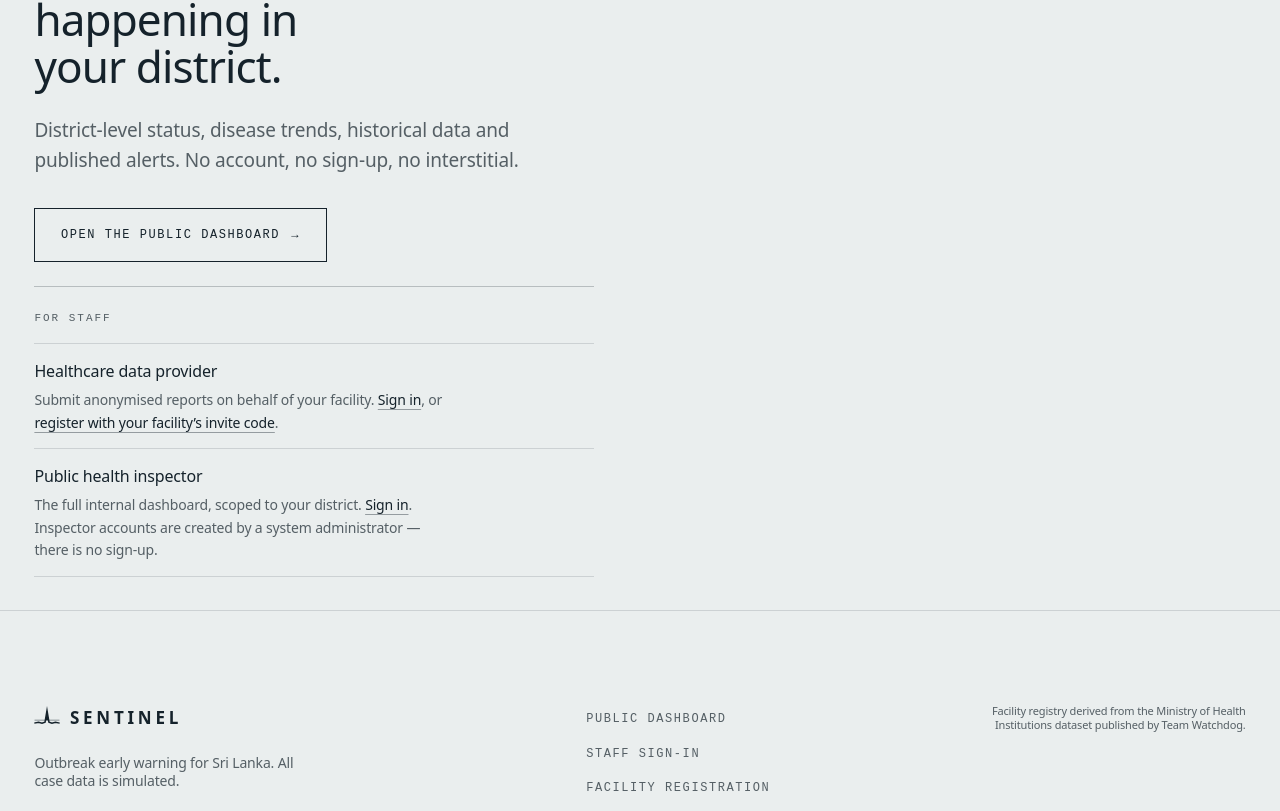
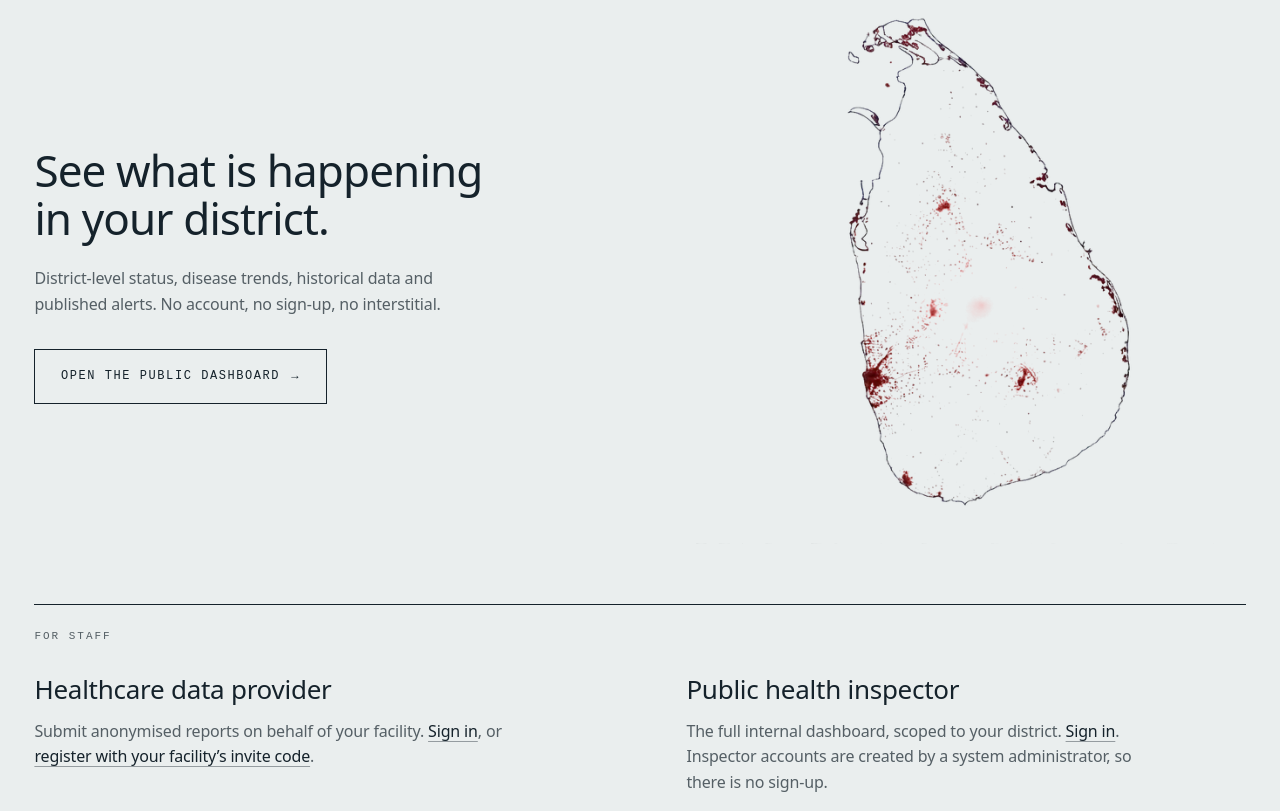
Before and after one commit to Rimaz17/sentinel, a React (Vite) app in the folder frontend/: page / in a window 1280 px wide. Shown: the part 2609-3420 px from the top of the page. Built offline with nearby package versions, Linux system fonts and the light colour scheme.

Commit message:
refactor(landing): give the staff routes a row of their own

```diff
--- a/frontend/src/features/landing/sections/Entries.tsx
+++ b/frontend/src/features/landing/sections/Entries.tsx
@@ -7,17 +7,41 @@ import './entries.css'
 /**
  * The three ways in.
  *
- * The public route gets the weight and the only ruled action here. The two
- * staff routes sit quietly beneath a rule. There is deliberately no inspector
- * registration link — those accounts are admin-provisioned, so offering one
- * would be a dead end dressed up as a door.
+ * The public route takes the top of the section beside the map. The two staff
+ * routes then get a full-width row of their own, side by side under a single
+ * rule: crammed into the corner of the public column they read as an
+ * afterthought bolted on, which is what made this section look disorganised.
+ *
+ * There is deliberately no inspector registration link. Those accounts are
+ * admin-provisioned, so offering one would be a dead end dressed up as a door.
  */
+const STAFF = [
+  {
+    role: 'Healthcare data provider',
+    body: (
+      <>
+        Submit anonymised reports on behalf of your facility. <Link to="/signin">Sign in</Link>, or{' '}
+        <Link to="/register">register with your facility’s invite code</Link>.
+      </>
+    ),
+  },
+  {
+    role: 'Public health inspector',
+    body: (
+      <>
+        The full internal dashboard, scoped to your district. <Link to="/signin">Sign in</Link>.
+        Inspector accounts are created by a system administrator, so there is no sign-up.
+      </>
+    ),
+  },
+]
+
 export function Entries() {
   return (
     <section className="entries" aria-labelledby="entries-title">
-      <div className="shell split split--fill">
-        <div className="entries__body">
-          <div>
+      <div className="shell entries__inner">
+        <div className="split split--paired">
+          <div className="entries__public">
             <h2 id="entries-title" className="entries__title">
               See what is happening in your district.
             </h2>
@@ -32,35 +56,25 @@ export function Entries() {
             </div>
           </div>
 
-          <div className="entries__staff">
-            <h3 className="entries__staff-title label label--sm">For staff</h3>
-            <ul className="entries__staff-list">
-              <li className="entries__staff-item">
-                <p className="entries__staff-role">Healthcare data provider</p>
-                <p className="entries__staff-body">
-                  Submit anonymised reports on behalf of your facility.{' '}
-                  <Link to="/signin">Sign in</Link>, or{' '}
-                  <Link to="/register">register with your facility’s invite code</Link>.
-                </p>
-              </li>
-              <li className="entries__staff-item">
-                <p className="entries__staff-role">Public health inspector</p>
-                <p className="entries__staff-body">
-                  The full internal dashboard, scoped to your district.{' '}
-                  <Link to="/signin">Sign in</Link>. Inspector accounts are created by a system
-                  administrator — there is no sign-up.
-                </p>
-              </li>
-            </ul>
-          </div>
+          <Figure
+            className="entries__figure"
+            image={networkMap}
+            sizes="(min-width: 84rem) 636px, (min-width: 68rem) 45vw, calc(100vw - 2rem)"
+            alt="An illustration, not live data: an outline of Sri Lanka stippled with small red marks, densest around the cities and along the coast."
+          />
         </div>
 
-        <Figure
-          className="entries__figure"
-          image={networkMap}
-          sizes="(min-width: 84rem) 636px, (min-width: 60rem) 45vw, calc(100vw - 2rem)"
-          alt="An illustration, not live data: an outline of Sri Lanka stippled with small red marks, densest around the cities and along the coast."
-        />
+        <div className="entries__staff">
+          <h3 className="entries__staff-title label label--sm">For staff</h3>
+          <ul className="entries__staff-list">
+            {STAFF.map((person) => (
+              <li className="entries__staff-item" key={person.role}>
+                <p className="entries__staff-role">{person.role}</p>
+                <p className="entries__staff-body">{person.body}</p>
+              </li>
+            ))}
+          </ul>
+        </div>
       </div>
     </section>
   )
--- a/frontend/src/features/landing/sections/entries.css
+++ b/frontend/src/features/landing/sections/entries.css
@@ -1,18 +1,19 @@
-/* Budgeted against the viewport for the same reason as the detection section:
-   the figure and the text beside it are meant to be read in one screen. */
 .entries {
-  padding-block: clamp(1.25rem, 4.2vh, 3.25rem);
+  padding-block: var(--space-2xl);
   border-top: var(--rule-hair);
 }
 
-.entries__body {
+.entries__inner {
   display: grid;
-  gap: clamp(1.25rem, 3vh, 2rem);
-  align-content: start;
+  gap: var(--space-xl);
+}
+
+.entries__public {
+  align-self: center;
 }
 
 .entries__title {
-  max-width: 15ch;
+  max-width: 26ch;
   font-size: var(--step-title);
   font-weight: var(--weight-medium);
   line-height: var(--leading-title);
@@ -22,7 +23,7 @@
 .entries__standfirst {
   max-width: 46ch;
   margin-top: var(--space-md);
-  font-size: var(--step-body-lg);
+  font-size: var(--step-body);
   line-height: var(--leading-body);
   color: var(--ink-70);
 }
@@ -31,10 +32,11 @@
   margin-top: var(--space-lg);
 }
 
-/* Quieter, and clearly a separate area. */
+/* ---- Staff: its own row, clearly separated and given room --------------- */
+
 .entries__staff {
   padding-top: var(--space-md);
-  border-top: var(--rule-firm);
+  border-top: var(--rule-ink);
 }
 
 .entries__staff-title {
@@ -43,29 +45,20 @@
 
 .entries__staff-list {
   display: grid;
-  gap: 0;
-  margin-top: var(--space-sm);
-}
-
-.entries__staff-item {
-  padding-block: clamp(0.7rem, 1.8vh, 1.1rem);
-  border-bottom: var(--rule-hair);
-}
-
-.entries__staff-item:first-child {
-  border-top: var(--rule-hair);
+  gap: var(--space-lg);
+  margin-top: var(--space-md);
 }
 
 .entries__staff-role {
-  font-size: var(--step-body);
+  font-size: var(--step-section);
   font-weight: var(--weight-medium);
   letter-spacing: var(--track-tight);
 }
 
 .entries__staff-body {
   max-width: 52ch;
-  margin-top: 0.3rem;
-  font-size: var(--step-small);
+  margin-top: var(--space-2xs);
+  font-size: var(--step-body);
   line-height: var(--leading-body);
   color: var(--ink-70);
 }
@@ -75,3 +68,10 @@
   text-decoration: underline;
   text-decoration-color: var(--ink-40);
 }
+
+@media (min-width: 68rem) {
+  .entries__staff-list {
+    grid-template-columns: repeat(2, minmax(0, 1fr));
+    gap: var(--space-2xl);
+  }
+}
```
